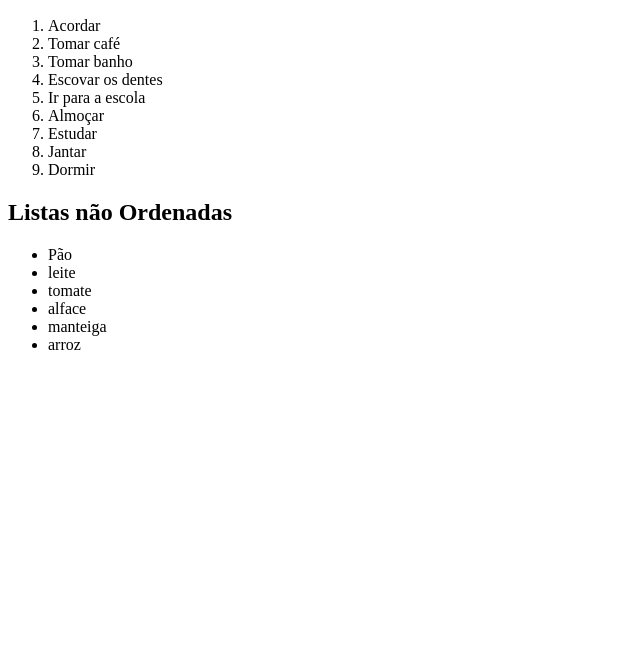
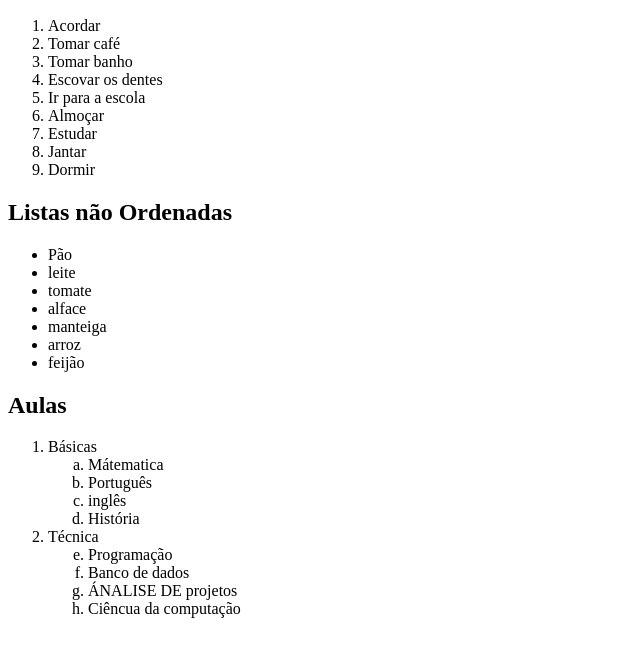
Before and after one commit to josiani26/projeto2, a plain HTML site: page exercicio/ex003/index.html in a window 1280 px wide. Shown: the part 110-766 px from the top of the page, without its empty margins (0-640 px from the left). Drawn offline with Linux system fonts and the light colour scheme.

Commit message:
Add files via upload

```diff
--- a/exercicio/ex003/index.html
+++ b/exercicio/ex003/index.html
@@ -28,6 +28,34 @@
             <li>alface</li>
             <li>manteiga</li>
             <li>arroz</li>
+            <li>feijão</li>
+        </ul>
+    <h2>Aulas</h2>
+        <ol>
+            <li>Básicas</li>
+            <ol type="a">
+                <li>Mátematica</li>
+                <li>Português</li>
+                <li>inglês</li>
+                <li>História</li>
+            </ol>
+            <li>Técnica</li>
+            <ol type="a" start="5"><!--start dá prosseguimento na organização da lista(precisa ser numeral)-->
+                <li>Programação</li>
+                <li>Banco de dados</li>
+                <li>ÁNALISE DE projetos</li>
+                <li>Ciêncua da computação</li>
+
+
+
+
+
+
+
+
+
+
+        </ol>
 
 
 
```
